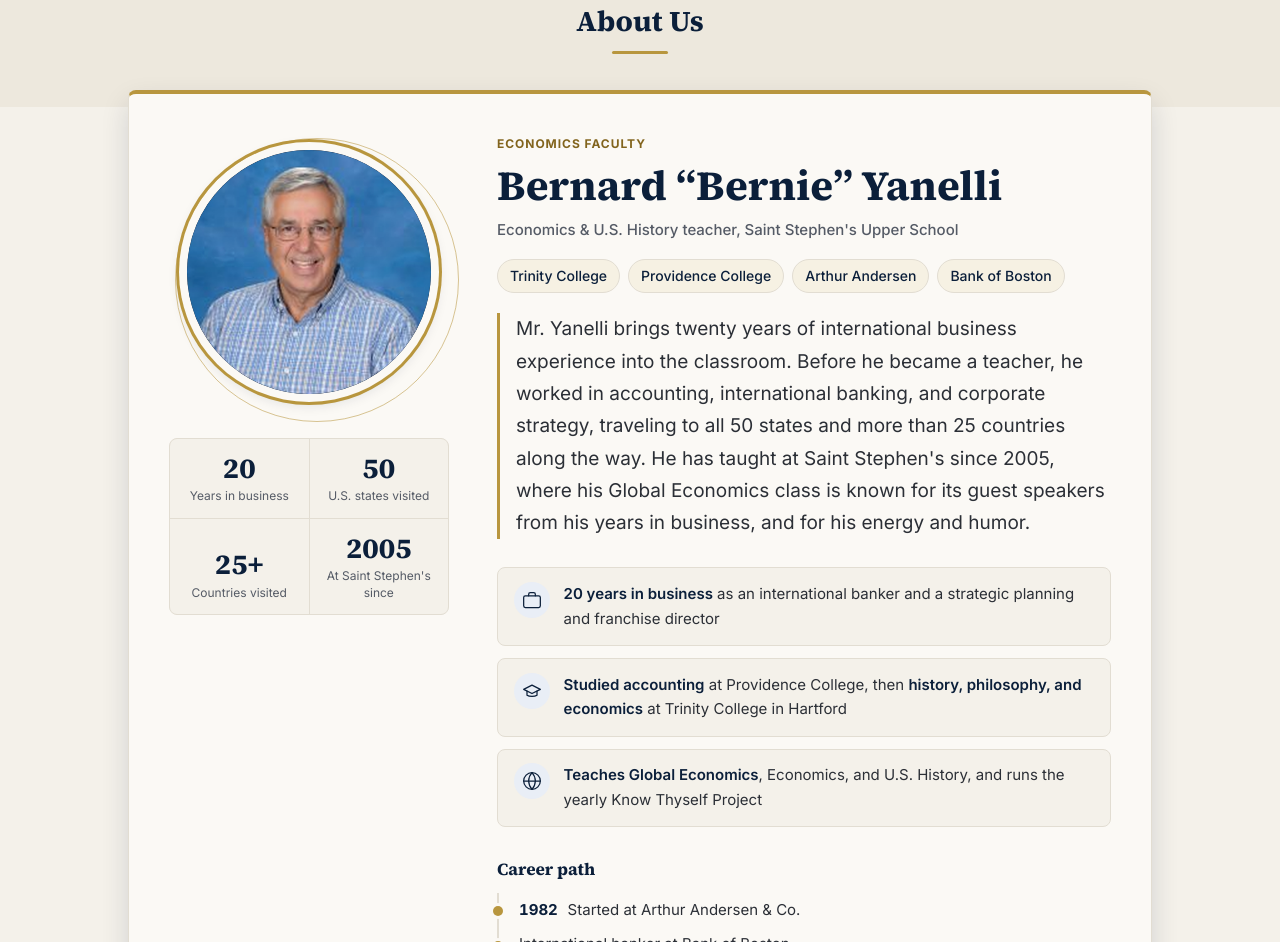
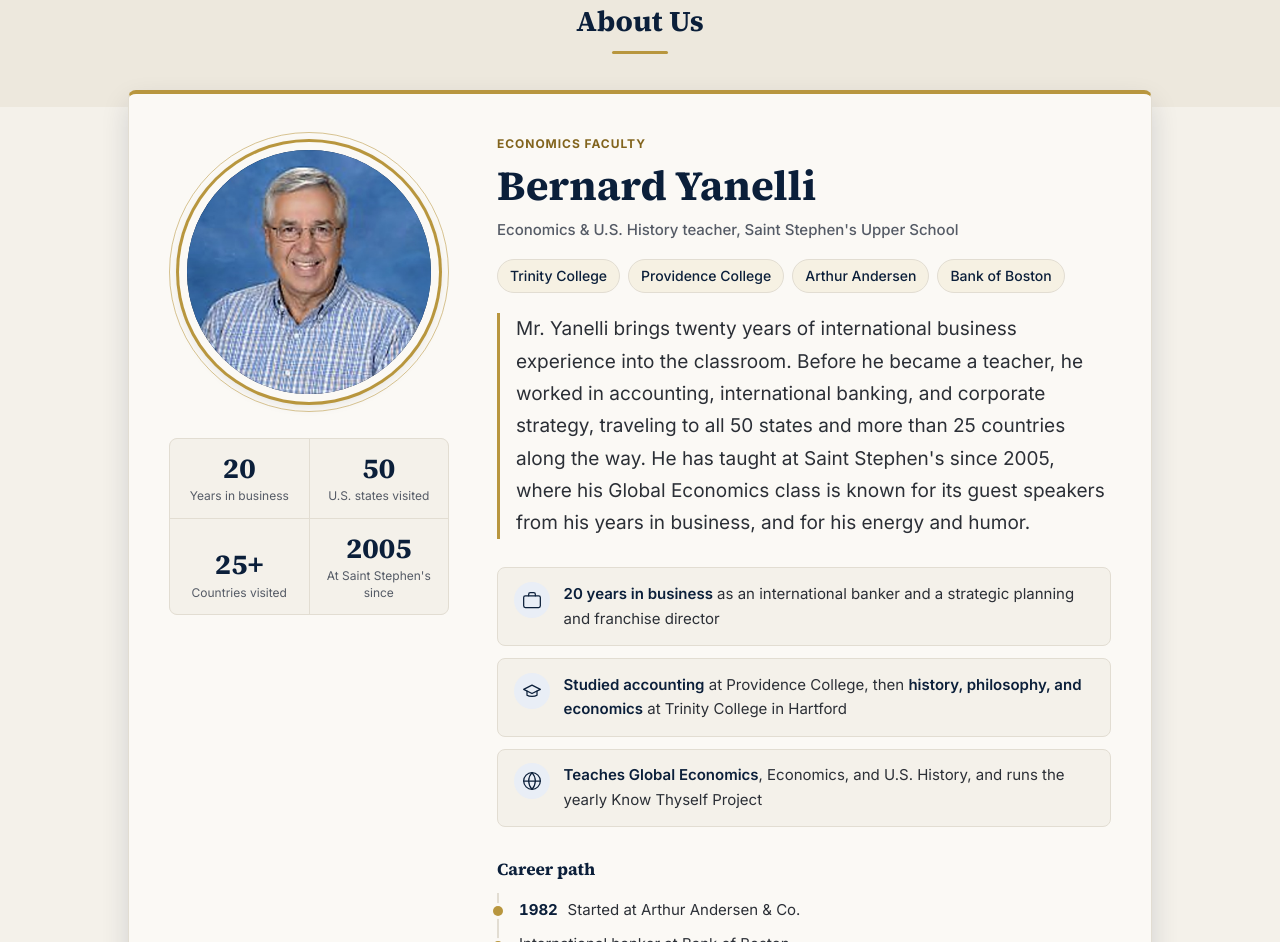
Before and after one commit to mbatson27-tech/financial-lit-club, a website: page index.html in a window 1280 px wide. Shown: the part 1463-2405 px from the top of the page. Drawn offline with Linux system fonts and the light colour scheme.

Commit message:
About Us: name to Bernard, center photo ring, sharper portrait
Co-Authored-By: Claude Opus 5.5 <noreply@anthropic.com>
Claude-Session: https://claude.ai/code/session_01SrGw7pvQzRkw4wApg8Tb9U

```diff
--- a/css/styles.css
+++ b/css/styles.css
@@ -573,11 +573,10 @@ main { display: block; padding-bottom: 4rem; }
 .profile-photo-frame::before {
   content: "";
   position: absolute;
-  inset: -12px;
+  inset: -10px;
   border-radius: 50%;
   border: 1px solid var(--gold);
   opacity: 0.55;
-  transform: translate(8px, 8px);
   pointer-events: none;
 }
 .profile-photo {
@@ -605,7 +604,7 @@ main { display: block; padding-bottom: 4rem; }
   width: 100%;
   height: 100%;
   object-fit: cover;
-  object-position: center top;
+  object-position: center;
 }
 .profile-stats {
   display: grid;
--- a/index.html
+++ b/index.html
@@ -101,8 +101,8 @@
           <div class="profile-photo-frame">
             <div class="profile-photo">
               <span class="profile-monogram" aria-hidden="true">BY</span>
-              <img class="profile-img" src="images/bernard-yanelli.png"
-                   width="392" height="392" loading="lazy" decoding="async"
+              <img class="profile-img" src="images/bernard-yanelli.jpg"
+                   width="600" height="600" loading="lazy" decoding="async"
                    alt="Portrait of Mr. Bernard Yanelli">
             </div>
           </div>
@@ -115,7 +115,7 @@
         </div>
         <div class="profile-body">
           <p class="profile-eyebrow">Economics Faculty</p>
-          <h3 id="profile-name" class="profile-name">Bernard “Bernie” Yanelli</h3>
+          <h3 id="profile-name" class="profile-name">Bernard Yanelli</h3>
           <p class="profile-role">Economics &amp; U.S. History teacher, Saint Stephen's Upper School</p>
           <ul class="profile-chips" aria-label="Schools and employers">
             <li>Trinity College</li>
```
Also changed, not shown: images/bernard-yanelli.jpg (added), images/bernard-yanelli.png (deleted).
